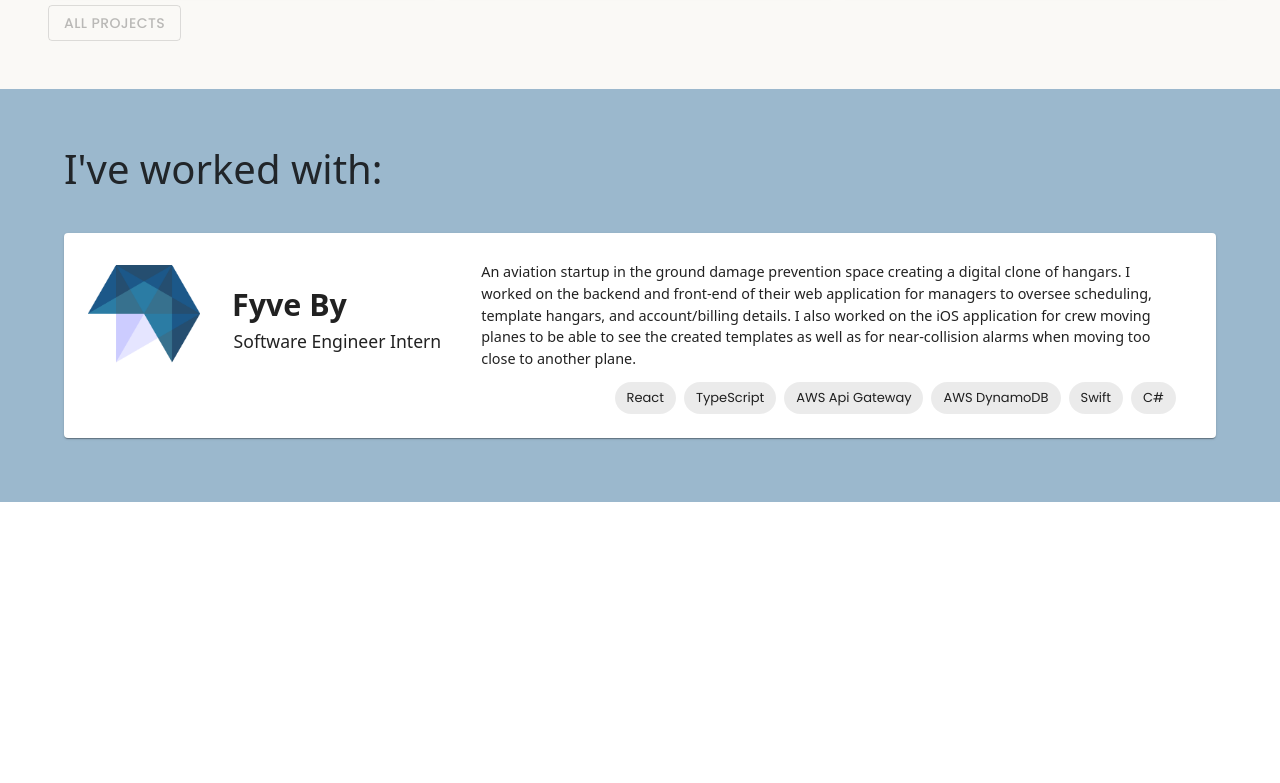
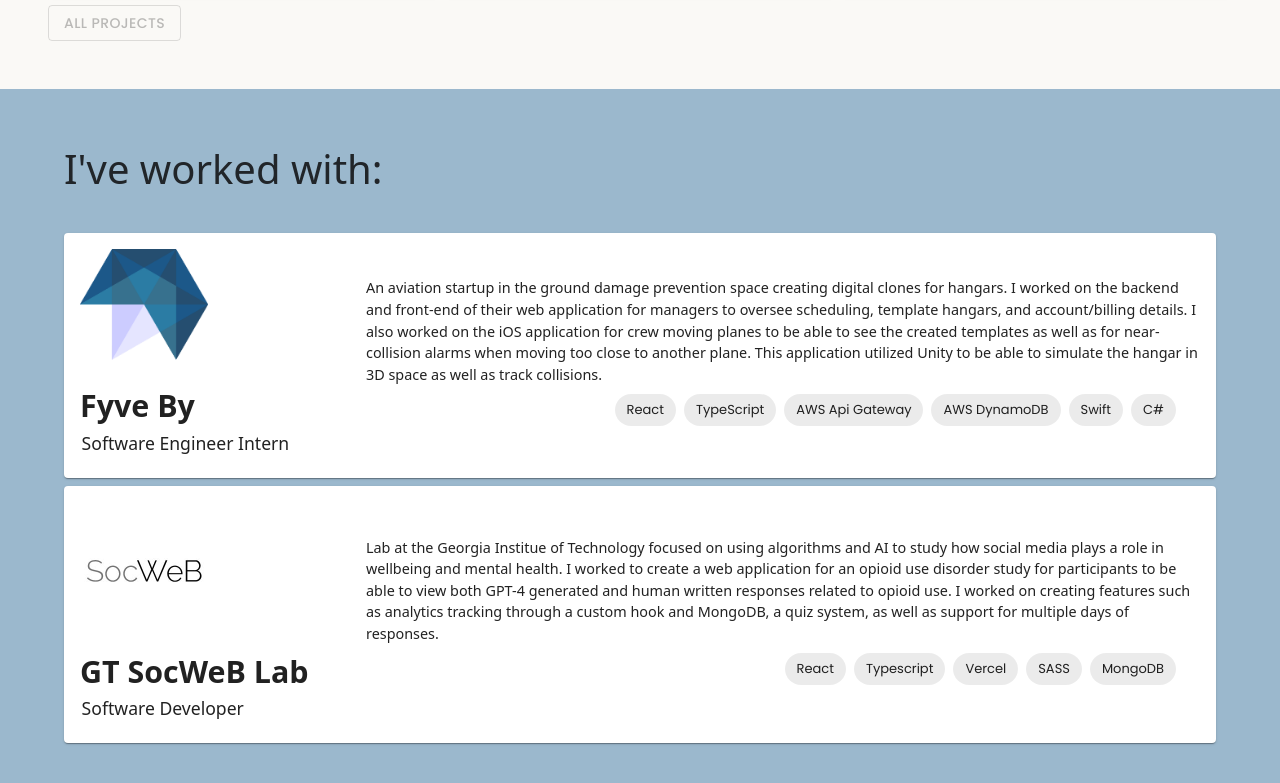
Before and after one commit to oscarzhang228/Portfolio-OZ, a React (Vite) app: page / in a window 1280 px wide. Shown: the part 1537-2320 px from the top of the page. Before the commit the page ends 2039 px from the top, so only its background shows below. Built offline with nearby package versions, Linux system fonts and the light colour scheme.

Commit message:
change experience bar from hard coded to pulling from json

```diff
--- a/src/components/ExperienceBar/ExperienceBar.tsx
+++ b/src/components/ExperienceBar/ExperienceBar.tsx
@@ -1,8 +1,16 @@
 import styles from "./ExperienceBar.module.scss";
 import Card from "@mui/material/Card";
-import { CardContent, CardMedia } from "@mui/material";
+import { CardMedia } from "@mui/material";
 import fyvebyLogo from "../../assets/fyveby.png";
+import socwebLogo from "../../assets/socweb.jpg";
 import TechnologyChip from "../TechnologyChip/TechnologyChip";
+import experiences from "../../data/experience.json";
+
+const imageMap: any = {
+  fyvebyLogo: fyvebyLogo,
+  socwebLogo: socwebLogo,
+};
+
 /**
  * ExperienceBar component used to display the jobs I've had on the landing page
  * @returns ExperienceBar component
@@ -15,21 +23,23 @@
       <h1 className={`${styles["ExperienceBar-Header"]} p-2 px-3`}>
         I've worked with:
       </h1>
-      <section className="p-3">
+      <section className="p-3 d-flex flex-column gap-2">
+        {experiences.map((experience: any, index: number) => {
+          return (
+            <section
+              className={`${styles["ExperienceBar-ExperienceContainer"]} `}
+            >
               <Experience
-          title="Software Engineer Intern"
-          company="Fyve By"
-          description="An aviation startup in the ground damage prevention space creating a digital clone of hangars. I worked on the backend and front-end of their web application for managers to oversee scheduling, template hangars, and account/billing details. I also worked on the iOS application for crew moving planes to be able to see the created templates as well as for near-collision alarms when moving too close to another plane."
-          logo={fyvebyLogo}
-          technologies={[
-            "React",
-            "TypeScript",
-            "AWS Api Gateway",
-            "AWS DynamoDB",
-            "Swift",
-            "C#",
-          ]}
+                key={index}
+                title={experience.title}
+                company={experience.company}
+                description={experience.description}
+                logo={imageMap[experience.logo]}
+                technologies={experience.technologies}
               />
+            </section>
+          );
+        })}
       </section>
     </section>
   );
@@ -50,30 +60,28 @@
 const Experience = (props: ExperienceProps) => {
   const { title, company, description, logo, technologies } = props;
   return (
-    <Card className="d-flex flex-column p-3">
-      <section className="d-flex gap-2 flex-wrap flex-md-nowrap justify-content-start">
-        <CardMedia
-          className={`${styles["Experience-Logo"]} d-flex justify-content-center flex-column align-items-center px-2 py-3 `}
-        >
-          <img src={logo} className="mw-100 mh-100"></img>
+    <Card className="container-flex p-3">
+      <section className="row">
+        <section className="col-lg-3 d-flex align-items-center gap-4 flex-wrap">
+          <CardMedia className={`${styles["Experience-Logo"]}`}>
+            <img src={logo} className="mh-100 mw-100"></img>
           </CardMedia>
-        <CardContent className="d-flex flex-wrap align-items-center text-nowrap pb-0">
           <section>
             <h1 className={`${styles["Experience-Title"]}`}>{company}</h1>
             <h2 className={`${styles["Experience-Subtitle"]}`}>{title}</h2>
           </section>
-        </CardContent>
-        <CardContent className="py-1 d-flex align-items-center">
+        </section>
+        <section className="col-lg-9 py-1 d-flex flex-column justify-content-center gap-lg-2 gap-4">
           <p className={`${styles["Experience-Body"]} text-wrap mb-0`}>
             {description}
           </p>
-        </CardContent>
-      </section>
           <section className="px-4 pb-2 d-lg-flex d-none gap-2 justify-content-end ">
             {technologies?.map((tech, index) => {
               return <TechnologyChip key={index} label={tech} />;
             })}
           </section>
+        </section>
+      </section>
     </Card>
   );
 };
--- a/src/data/experience.json
+++ b/src/data/experience.json
@@ -0,0 +1,23 @@
+[
+  {
+    "title": "Software Engineer Intern",
+    "company": "Fyve By",
+    "description": "An aviation startup in the ground damage prevention space creating digital clones for hangars. I worked on the backend and front-end of their web application for managers to oversee scheduling, template hangars, and account/billing details. I also worked on the iOS application for crew moving planes to be able to see the created templates as well as for near-collision alarms when moving too close to another plane. This application utilized Unity to be able to simulate the hangar in 3D space as well as track collisions.",
+    "logo": "fyvebyLogo",
+    "technologies": [
+      "React",
+      "TypeScript",
+      "AWS Api Gateway",
+      "AWS DynamoDB",
+      "Swift",
+      "C#"
+    ]
+  },
+  {
+    "title": "Software Developer",
+    "company": "GT SocWeB Lab",
+    "description": "Lab at the Georgia Institue of Technology focused on using algorithms and AI to study how social media plays a role in wellbeing and mental health. I worked to create a web application for an opioid use disorder study for participants to be able to view both GPT-4 generated and human written responses related to opioid use. I worked on creating features such as analytics tracking through a custom hook and MongoDB, a quiz system, as well as support for multiple days of responses.",
+    "logo": "socwebLogo",
+    "technologies": ["React", "Typescript", "Vercel", "SASS", "MongoDB"]
+  }
+]
```
Also changed, not shown: src/assets/socweb.jpg (added). Lines whose indentation alone changed are shown as unchanged.
